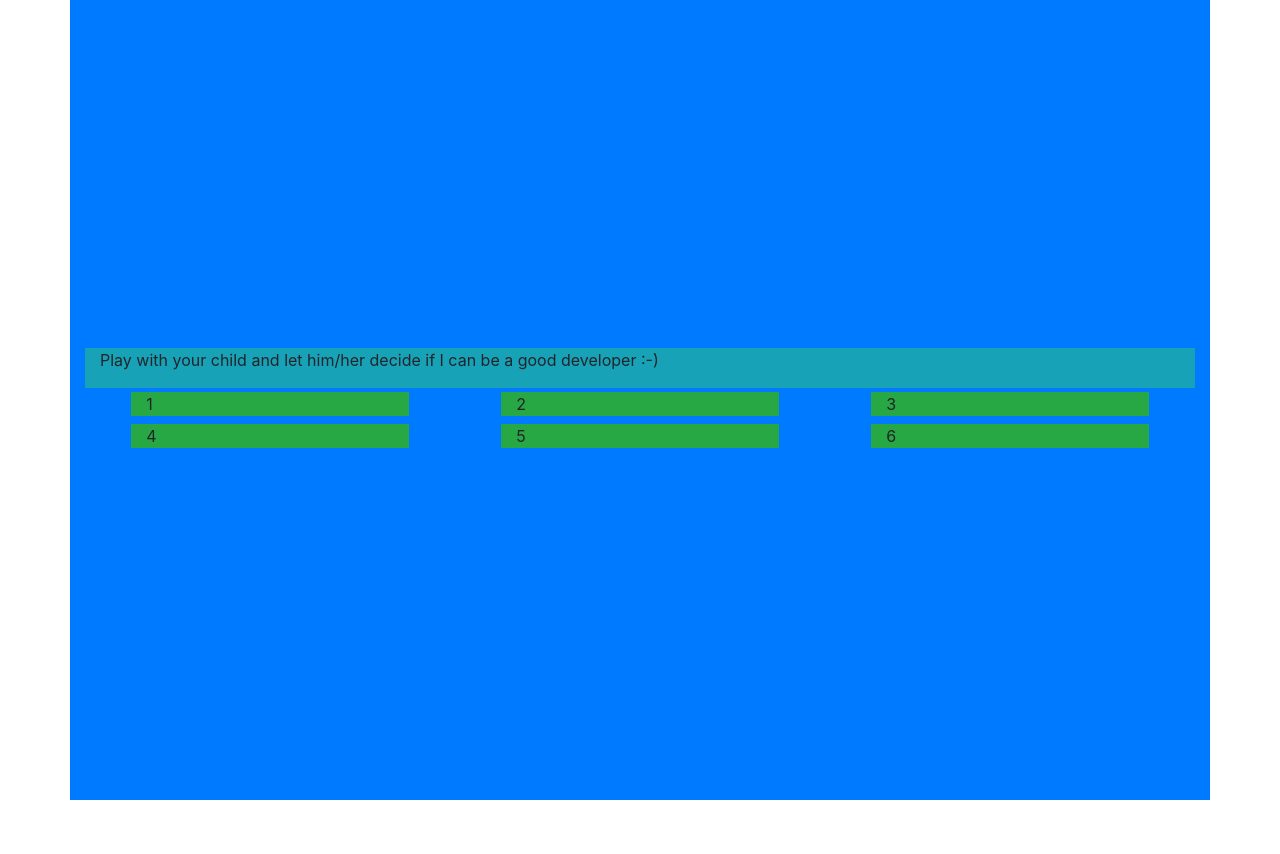
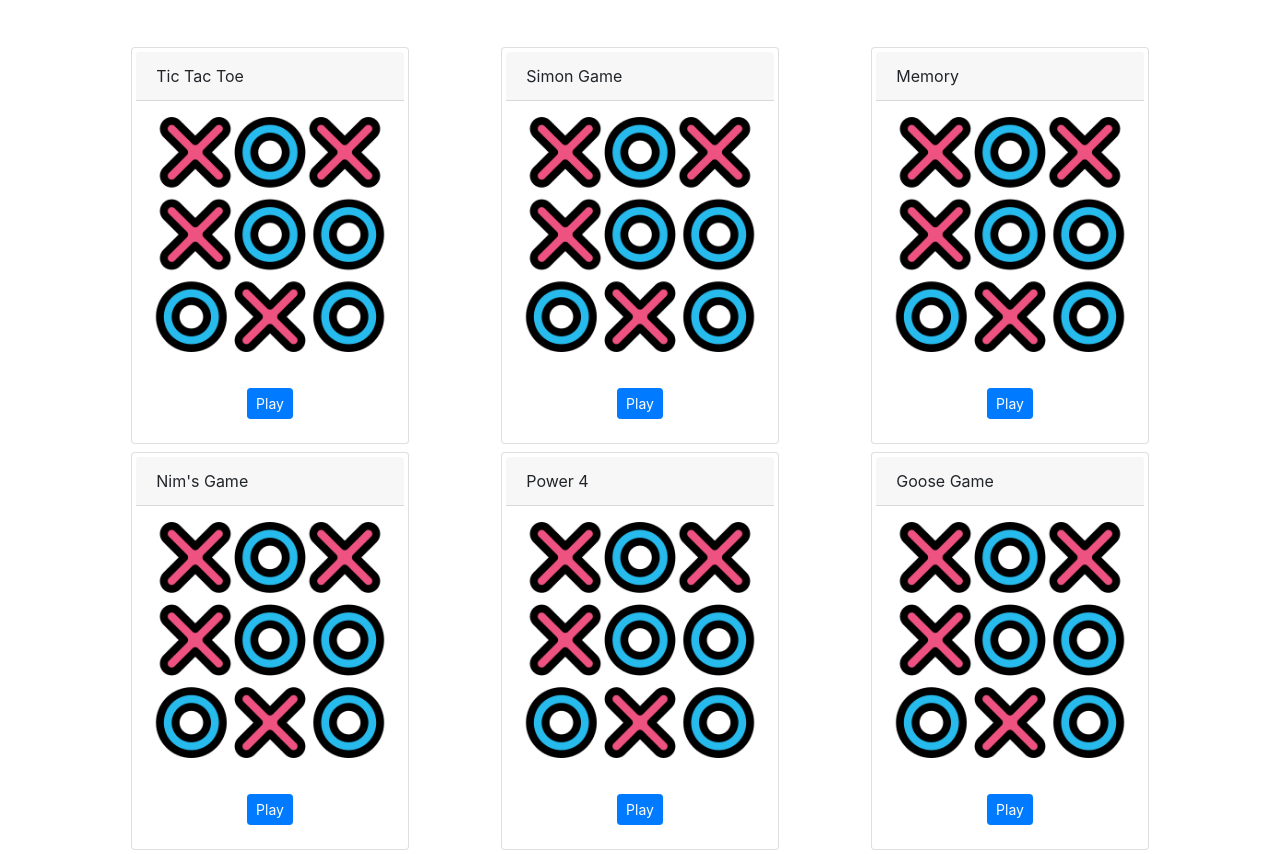
Before and after one commit to JeremyLavigne/play-with-your-child, a React app: page / in a window 1280 px wide. Before the commit the page ends 800 px from the top, so only its background shows below. Built offline with nearby package versions, Linux system fonts and the light colour scheme; the HTML template or start-up script is replaced by a standard one.

Commit message:
home page and change game

```diff
--- a/package.json
+++ b/package.json
@@ -13,6 +13,7 @@
         "@babel/preset-react": "^7.10.4",
         "babel-loader": "^8.1.0",
         "css-loader": "^4.3.0",
+        "file-loader": "^6.1.0",
         "style-loader": "^1.2.1",
         "webpack": "^4.44.1",
         "webpack-cli": "^3.3.12",
--- a/src/App.js
+++ b/src/App.js
@@ -1,39 +1,23 @@
-import React from 'react'
-
+import React, { useState } from 'react'
+import HomePage from './HomePage'
+import BoardGame from './BoardGame'
 
 const App = () => {
 
+  const [openGame, setOpenGame] = useState("none")
+
   return (
-    <div className="container bg-primary d-flex flex-column justify-content-center" style={{ height: '100vh' }}>
 
-      <div className="container bg-info">
-        <p>Play with your child and let him/her decide if I can be a good developer :-)</p>
-      </div>
+    <div>
+      { openGame === "none" ?
 
-      <div className="container">
-        <div className="row bg-primary d-flex justify-content-around">
+        <HomePage setOpenGame={setOpenGame} />
 
-          <div className="col-5 col-md-3 m-1 bg-success">
-            1
-          </div>
-          <div className="col-5 col-md-3 m-1 bg-success">
-            2
-          </div>
-          <div className="col-5 col-md-3 m-1 bg-success">
-            3
-          </div>
-          <div className="col-5 col-md-3 m-1 bg-success">
-            4
-          </div>
-          <div className="col-5 col-md-3 m-1 bg-success">
-            5
-          </div>
-          <div className="col-5 col-md-3 m-1 bg-success">
-            6
-          </div>
+        :
 
-        </div>
-      </div>
+        <BoardGame game={openGame} setOpenGame={setOpenGame}/>
+
+      }
     </div>
   )
 }
--- /dev/null
+++ b/src/BoardGame.js
@@ -0,0 +1,28 @@
+import React from 'react'
+
+
+const BoardGame = ({game, setOpenGame}) => {
+
+  const handleClickBack = () => {
+    setOpenGame("none")
+  }
+
+  return (
+
+    <div className="container d-flex flex-column justify-content-center" style={{ height: '100vh' }}>
+
+      <div className="container">
+
+          You are playing : {game}
+
+          <button
+            className="btn btn-danger"
+            onClick={handleClickBack}
+          > Back </button>
+
+      </div>
+    </div>
+  )
+}
+
+export default BoardGame
--- /dev/null
+++ b/src/GameTile.js
@@ -0,0 +1,34 @@
+import React from 'react'
+
+const GameTile = ({ title, name, image, setOpenGame}) => {
+
+    const handleClickPlay = () => {
+        setOpenGame(name)
+    }
+
+    return (
+
+        <div className="col-5 col-md-3 m-1 px-0">
+
+            <div className="card p-1">
+
+                <div className="card-header">{title}</div>
+
+                <img src={image} className="card-img p-3" alt="game-overview" />
+
+                <div className="card-body text-center">
+                    <button
+                        className="btn btn-sm btn-primary"
+                        onClick={handleClickPlay}
+                    >
+                        Play
+                    </button>
+                </div>
+            </div>
+
+        </div>
+
+    )
+}
+
+export default GameTile
--- /dev/null
+++ b/src/HomePage.js
@@ -0,0 +1,61 @@
+import React from 'react'
+import GameTile from './GameTile'
+
+const HomePage = ({setOpenGame}) => {
+
+  return (
+
+    <div className="container d-flex flex-column justify-content-center" style={{ height: '100vh' }}>
+
+      <div className="container mb-5 mt-2 text-center">
+        <p>All games can are for two players, choose one and start playing.</p>
+      </div>
+
+      <div className="container">
+
+        <div className="row d-flex justify-content-around">
+
+          <GameTile
+            title="Tic Tac Toe"
+            name="ticTacToe"
+            image={require('./images/tic-tac-toe.png')}
+            setOpenGame={setOpenGame}
+          />
+          <GameTile
+            title="Simon Game"
+            name="simonGame"
+            image={require('./images/tic-tac-toe.png')}
+            setOpenGame={setOpenGame}
+          />
+          <GameTile
+            title="Memory"
+            name="memory"
+            image={require('./images/tic-tac-toe.png')}
+            setOpenGame={setOpenGame}
+          />
+          <GameTile
+            title="Nim's Game"
+            name="nimsGame"
+            image={require('./images/tic-tac-toe.png')}
+            setOpenGame={setOpenGame}
+          />
+          <GameTile
+            title="Power 4"
+            name="power4"
+            image={require('./images/tic-tac-toe.png')}
+            setOpenGame={setOpenGame}
+          />
+          <GameTile
+            title="Goose Game"
+            name="gooseGame"
+            image={require('./images/tic-tac-toe.png')}
+            setOpenGame={setOpenGame}
+          />
+
+        </div>
+      </div>
+    </div>
+  )
+}
+
+export default HomePage
--- a/webpack.config.js
+++ b/webpack.config.js
@@ -24,6 +24,17 @@ const config = {
       {
         test: /\.css$/,
         loaders: ['style-loader', 'css-loader'],
+      },
+      {
+        test: /\.(png|jpe?g|gif)$/i,
+        use: [
+          {
+            loader: 'file-loader',
+            options: {
+              esModule: false,
+            }
+          }
+        ],
       }
     ]
   }
```
Also changed, not shown: src/images/tic-tac-toe.png (added), 1 other file (tests, documents, lock files or other folders).
